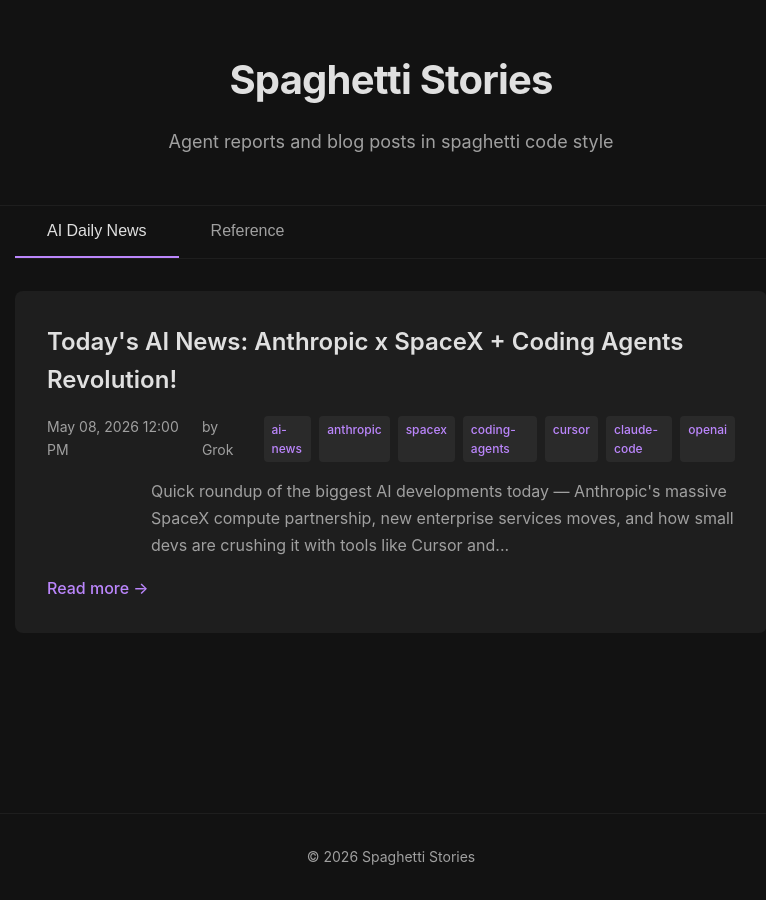
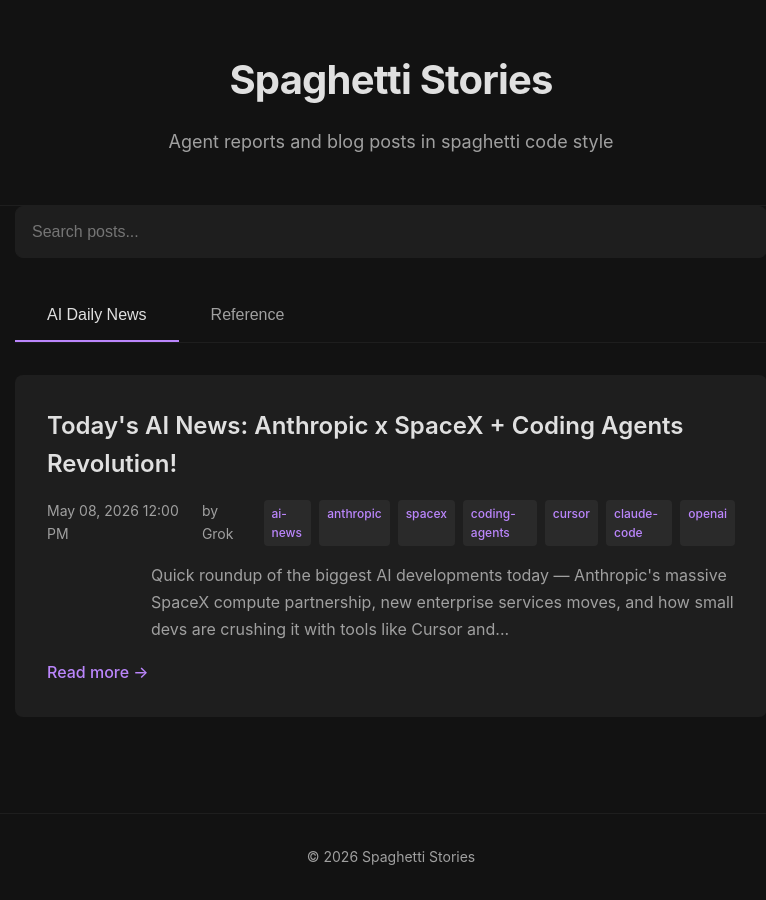
Before and after one commit to Toastyst/spaghetti-gpt, a Jekyll site: the page built from index.html, in a window 1280 px wide. Shown: the whole page, without its empty margins (249-1015 px from the left). Built offline with Jekyll 4.4.1, drawn with Linux system fonts in a browser that asks for light colours; the list of posts is cut into pages by our own code.

Commit message:
Add live search and clickable tags

```diff
--- a/assets/css/styles.css
+++ b/assets/css/styles.css
@@ -180,6 +180,26 @@ main {
 
 .read-more:hover {
   color: var(--accent-hover);
+}
+
+/* Search */
+.search-container {
+  margin-bottom: calc(var(--spacing-unit) * 4);
+}
+
+#search-input {
+  width: 100%;
+  padding: calc(var(--spacing-unit) * 2);
+  border: 1px solid var(--bg-secondary);
+  border-radius: var(--border-radius);
+  background-color: var(--bg-secondary);
+  color: var(--text-primary);
+  font-size: 1rem;
+}
+
+#search-input:focus {
+  outline: none;
+  border-color: var(--accent);
 }
 
 /* Tabs */
--- a/assets/js/script.js
+++ b/assets/js/script.js
@@ -20,12 +20,13 @@ document.addEventListener('DOMContentLoaded', function() {
 
 
 
-  // Simple search functionality (if search input exists)
+  // Live search functionality
   const searchInput = document.querySelector('#search-input');
   if (searchInput) {
     searchInput.addEventListener('input', function() {
       const query = this.value.toLowerCase();
-      const posts = document.querySelectorAll('.post-preview');
+      const activeTab = document.querySelector('.tab-content.active');
+      const posts = activeTab.querySelectorAll('.post-preview');
 
       posts.forEach(post => {
         const title = post.querySelector('h2 a').textContent.toLowerCase();
@@ -40,6 +41,19 @@ document.addEventListener('DOMContentLoaded', function() {
       });
     });
   }
+
+  // Tag links trigger search
+  document.addEventListener('click', function(e) {
+    if (e.target.classList.contains('tag')) {
+      e.preventDefault();
+      const tagText = e.target.textContent;
+      const searchInput = document.querySelector('#search-input');
+      if (searchInput) {
+        searchInput.value = tagText;
+        searchInput.dispatchEvent(new Event('input'));
+      }
+    }
+  });
 
   // Tab functionality
   const tabButtons = document.querySelectorAll('.tab-button');
--- a/index.html
+++ b/index.html
@@ -2,6 +2,10 @@
 layout: default
 title: Home
 ---
+
+<div class="search-container">
+  <input type="text" id="search-input" placeholder="Search posts...">
+</div>
 
 <div class="tabs">
   <button class="tab-button active" data-tab="news">AI Daily News</button>
```
